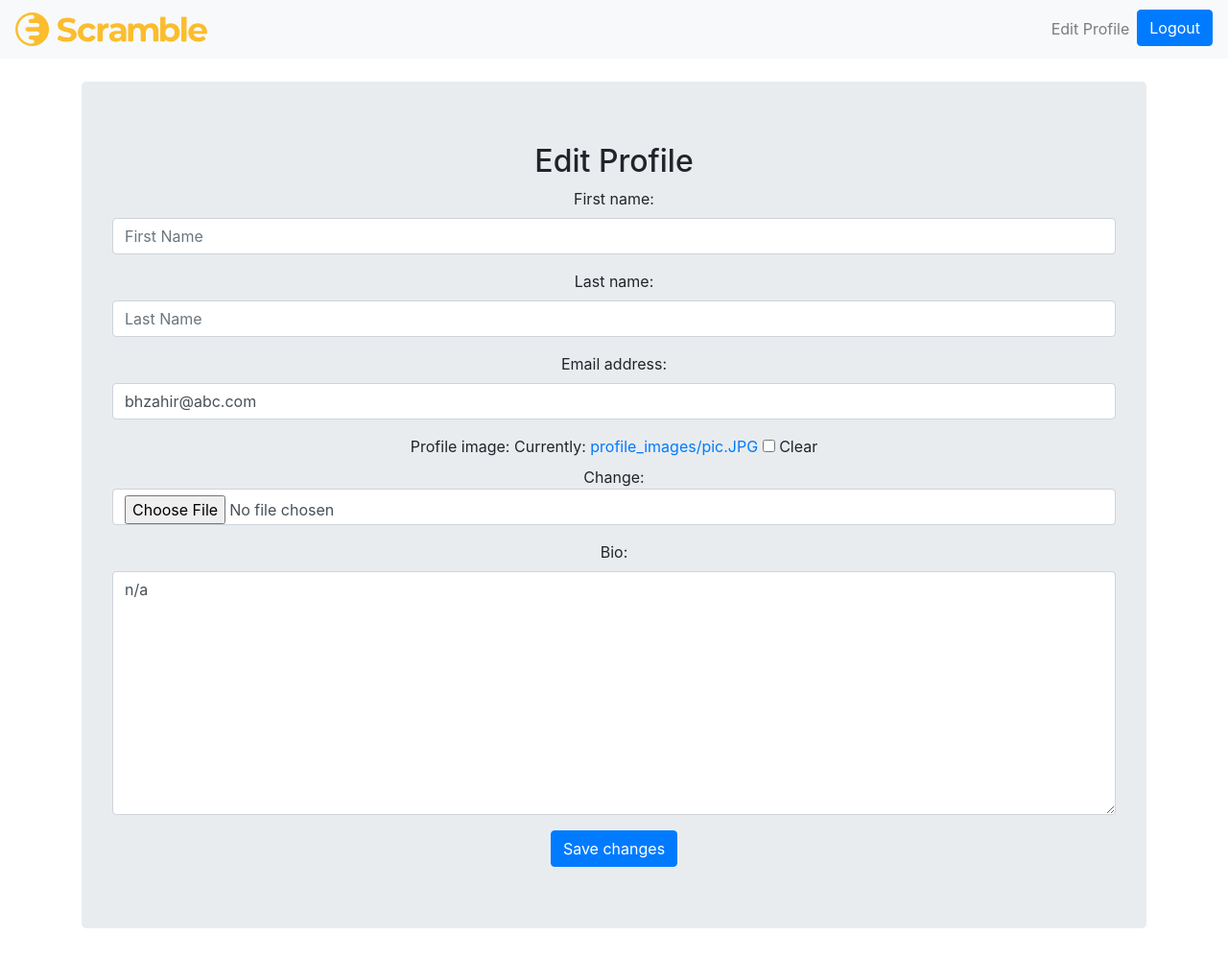
After one commit to scramblesolutions/SSO-Server, a Django app: page /accounts/edit_profile/ in a window 1280 px wide. The commit adds this page. Shown: the whole page at 96% size. Run offline with Django 5.2, Linux system fonts and the light colour scheme; a user stored in the database is signed in; data comes from the database, SQL or seed files in the repository; some libraries are stand-ins or nearby versions.

Commit message:
profile updated

```diff
--- a/sso_app/forms.py
+++ b/sso_app/forms.py
@@ -39,8 +39,17 @@ class UserForm(forms.ModelForm):
     class Meta:
         model = User
         fields = ['first_name', 'last_name', 'email']
+        widgets = {
+            'first_name': forms.TextInput(attrs={'class': 'form-control', 'placeholder': 'First Name'}),
+            'last_name': forms.TextInput(attrs={'class': 'form-control', 'placeholder': 'Last Name'}),
+            'email': forms.EmailInput(attrs={'class': 'form-control', 'placeholder': 'Email'}),
+        }
 
 class ProfileForm(forms.ModelForm):
     class Meta:
         model = Profile
         fields = ['profile_image', 'bio']
+        widgets = {
+            'profile_image': forms.ClearableFileInput(attrs={'class': 'form-control'}),
+            'bio': forms.Textarea(attrs={'class': 'form-control', 'placeholder': 'Write something about yourself...'}),
+        }
--- a/sso_app/models.py
+++ b/sso_app/models.py
@@ -4,7 +4,7 @@ from django.db import models
 
 class Profile(models.Model):
     user = models.OneToOneField(User, on_delete=models.CASCADE)
-    profile_image = models.ImageField(upload_to='media/profile_images/', null=True, blank=True)
+    profile_image = models.ImageField(upload_to='profile_images/', null=True, blank=True)
     bio = models.TextField(null=True, blank=True)
     # Add any other fields you need
 
--- a/sso_app/templates/base.html
+++ b/sso_app/templates/base.html
@@ -19,12 +19,16 @@
 {#            </li>#}
             {% if user.is_authenticated %}
                 <li class="nav-item">
+                    <a class="nav-link" href="{% url 'edit_profile' %}">Edit Profile</a>
+                </li>
+                <li class="nav-item">
                     <form method="post" action="{% url 'custom_logout' %}">
                         {% csrf_token %}
                         <button class="btn btn-primary" type="submit">Logout</button>
                     </form>
                 </li>
             {% else %}
+
                 <li class="nav-item">
                     <a class="nav-link" href="{% url 'custom_login' %}">Login</a>
                 </li>
--- /dev/null
+++ b/sso_app/templates/edit_profile.html
@@ -0,0 +1,47 @@
+{% extends 'base.html' %}
+
+{% block content %}
+    <div class="jumbotron text-center">
+
+        <h2>Edit Profile</h2>
+        <form method="post" enctype="multipart/form-data" class="needs-validation" novalidate>
+            {% csrf_token %}
+            <div class="mb-3">
+                {{ user_form.first_name.label_tag }}
+                {{ user_form.first_name }}
+                <div class="invalid-feedback">
+                    Please enter your first name.
+                </div>
+            </div>
+            <div class="mb-3">
+                {{ user_form.last_name.label_tag }}
+                {{ user_form.last_name }}
+                <div class="invalid-feedback">
+                    Please enter your last name.
+                </div>
+            </div>
+            <div class="mb-3">
+                {{ user_form.email.label_tag }}
+                {{ user_form.email }}
+                <div class="invalid-feedback">
+                    Please enter a valid email address.
+                </div>
+            </div>
+            <div class="mb-3">
+                {{ profile_form.profile_image.label_tag }}
+                {{ profile_form.profile_image }}
+                <div class="invalid-feedback">
+                    Please upload a profile image.
+                </div>
+            </div>
+            <div class="mb-3">
+                {{ profile_form.bio.label_tag }}
+                {{ profile_form.bio }}
+                <div class="invalid-feedback">
+                    Please enter a bio.
+                </div>
+            </div>
+            <button type="submit" class="btn btn-primary">Save changes</button>
+        </form>
+    </div>
+{% endblock %}
--- a/sso_app/urls.py
+++ b/sso_app/urls.py
@@ -7,5 +7,6 @@ urlpatterns = [
     path('register/', views.register_view, name='custom_register'),
     path('logout/', views.logout_view, name='custom_logout'),
     path('profile/', views.update_profile, name='profile'),
+    path('edit_profile/', views.edit_profile, name='edit_profile'),
 
 ]
--- a/sso_app/views.py
+++ b/sso_app/views.py
@@ -1,21 +1,10 @@
-from django.conf import settings
+from django.contrib import messages
 from django.contrib.auth import get_user_model, authenticate, login, logout
-from django.http import JsonResponse, HttpResponse
+from django.http import JsonResponse
 from django.contrib.auth.decorators import login_required
 from django.shortcuts import redirect, render
-from django.views.decorators.csrf import csrf_exempt
-from oidc_provider.lib.claims import StandardScopeClaims
-from oidc_provider.lib.utils.common import cors_allow_any
-from rest_framework.decorators import api_view, permission_classes
-from rest_framework.permissions import IsAuthenticated, BasePermission
-from rest_framework.response import Response
+from rest_framework.permissions import  BasePermission
 import base64
-from .serializers import UserSerializer
-# from .utils import CustomScopeClaims
-
-from django.views.decorators.http import require_http_methods
-
-from oidc_provider.lib.utils.oauth2 import protected_resource_view
 
 from sso_app.forms import LoginForm, RegisterForm, UserForm, ProfileForm
 
@@ -39,9 +28,6 @@ def update_profile(request):
         'profile_form': profile_form
     })
 
-
-# @csrf_exempt
-# @login_required
 def userinfoview(request):
     user = request.user
     profile = user.profile  # Assuming the Profile model is linked to the User model via a OneToOneField
@@ -69,16 +55,6 @@ class HasScope(BasePermission):
         token = request.auth
         scopes = token.get('scope', '').split()
         return required_scope in scopes
-
-
-# @require_http_methods(['GET'])
-# @protected_resource_view(['info_profile'])
-# def userinfo(request):
-#     user = get_user_model().objects.get(id=2)  # request.user
-#     serializer = UserSerializer(user)
-#     return Response(serializer.data)
-#     # return JsonResponse({})
-
 
 
 def image_to_base64(image_field):
@@ -154,3 +130,27 @@ def logout_view(request):
 
 def home_view(request):
     return render(request, 'home.html')
+
+
+
+@login_required
+def edit_profile(request):
+    if request.method == 'POST':
+        user_form = UserForm(request.POST, instance=request.user)
+        profile_form = ProfileForm(request.POST, request.FILES, instance=request.user.profile)
+
+        if user_form.is_valid() and profile_form.is_valid():
+            user_form.save()
+            profile_form.save()
+            messages.success(request, 'Your profile was successfully updated!')
+            return redirect('profile')
+        else:
+            messages.error(request, 'Please correct the error below.')
+    else:
+        user_form = UserForm(instance=request.user)
+        profile_form = ProfileForm(instance=request.user.profile)
+
+    return render(request, 'edit_profile.html', {
+        'user_form': user_form,
+        'profile_form': profile_form
+    })
--- a/sso_server/urls.py
+++ b/sso_server/urls.py
@@ -6,9 +6,10 @@ from django.urls import path, include
 import sso_app.views
 
 urlpatterns = [
+
     path('admin/', admin.site.urls),
     path('accounts/', include('sso_app.urls')),
-    path('home/', sso_app.views.home_view, name='custom_home'),
+    path('', sso_app.views.home_view, name='custom_home'),
     path('', include('oidc_provider.urls', namespace='oidc_provider')),
 
 ]
```
Also changed, not shown: sso_server/settings.py (+2 -8 lines).
